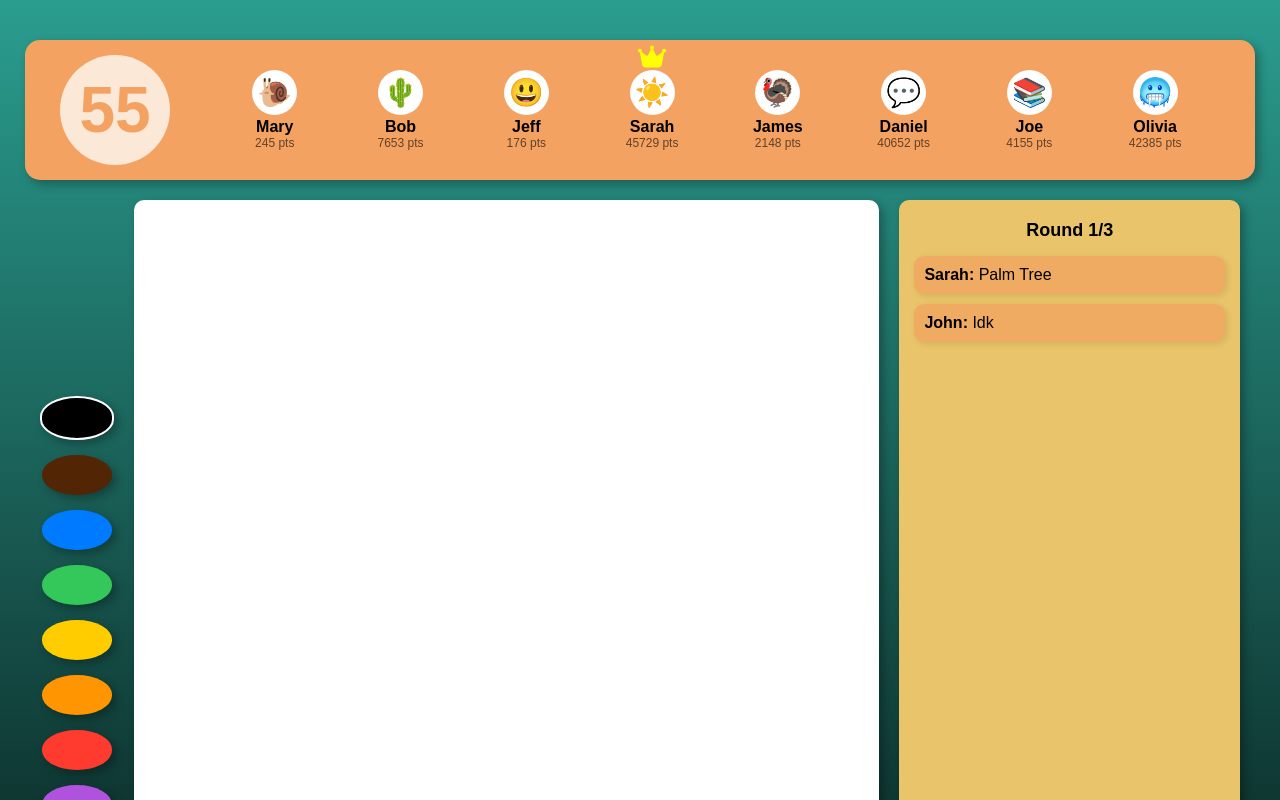
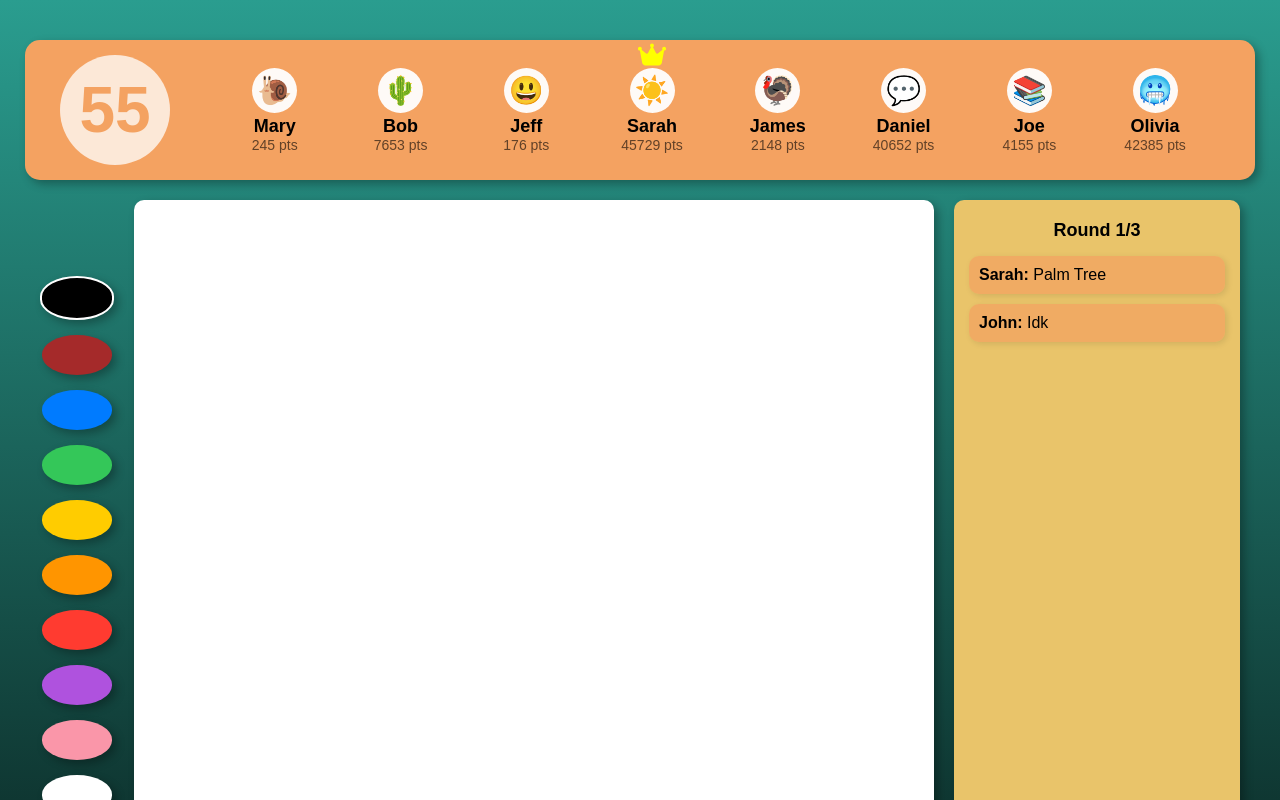
Before and after one commit to yaseminkhan/559_group_15, a React (Create React App) app in the folder frontend/: page /game in a window 1280 px wide. Shown: the top 800 px of the page. Built offline with nearby package versions, Linux system fonts and the light colour scheme; a web font is replaced by a local one.

Commit message:
Drawing canvas functional

```diff
--- a/frontend/src/components/Canvas.js
+++ b/frontend/src/components/Canvas.js
@@ -1,11 +1,67 @@
-import React from "react";
+import React, { useRef, useEffect, useState } from "react";
 import "../styles/GamePage.css";
 
-const Canvas = () => {
-    return (
-        <div className="blank-canvas">
-        </div>
+const Canvas = ({ selectedColour }) => {
+  const canvasRef = useRef(null);
+  const contextRef = useRef(null);
+  const [drawing, setDrawing] = useState(false);
+
+  useEffect(() => {
+    const canvas = canvasRef.current;
+    canvas.width = 800;
+    canvas.height = 690;
+    canvas.style.width = "100%";
+    canvas.style.height = "100%";
+
+    const context = canvas.getContext("2d");
+    context.lineCap = "round";
+    context.lineWidth = 5;
+    context.strokeStyle = selectedColour; // Set initial brush colour
+    contextRef.current = context;
+  }, []);
+
+  // ✅ Fix: Include selectedColour in dependency array
+  useEffect(() => {
+    if (contextRef.current) {
+      contextRef.current.strokeStyle = selectedColour;
+    }
+  }, [selectedColour]); // ✅ Now ESLint warning is gone
+
+  const startDrawing = (event) => {
+    contextRef.current.beginPath();
+    contextRef.current.moveTo(
+      event.nativeEvent.offsetX,
+      event.nativeEvent.offsetY
     );
+    setDrawing(true);
+  };
+
+  const draw = (event) => {
+    if (!drawing) return;
+
+    contextRef.current.strokeStyle = selectedColour; // Ensure colour updates while drawing
+    contextRef.current.lineTo(
+      event.nativeEvent.offsetX,
+      event.nativeEvent.offsetY
+    );
+    contextRef.current.stroke();
+  };
+
+  const stopDrawing = () => {
+    contextRef.current.closePath();
+    setDrawing(false);
+  };
+
+  return (
+    <canvas
+      ref={canvasRef}
+      onMouseDown={startDrawing}
+      onMouseMove={draw}
+      onMouseUp={stopDrawing}
+      onMouseLeave={stopDrawing}
+      className="drawing-canvas"
+    />
+  );
 };
 
 export default Canvas;
--- a/frontend/src/components/ColourPalette.js
+++ b/frontend/src/components/ColourPalette.js
@@ -1,20 +1,21 @@
-import React, { useState } from "react";
+import React from "react";
 import "../styles/GamePage.css";
 
-const colours = ["#000000", "#522504", "#007BFF", "#34C759", "#FFCC00", "#FF9500", "#FF3B30", "#AF52DE", "#FA96A9", "#FFFFFF"];
+const colours = ["#000000", "#A52A2A", "#007BFF", "#34C759", "#FFCC00", "#FF9500", "#FF3B30", "#AF52DE", "#FA96A9", "#FFFFFF"];
 
-const ColourPalette = () => {
-  const [selectedColour, setSelectedColour] = useState("#000000");
-
+const ColourPalette = ({ selectedColour, setSelectedColour }) => {
   return (
     <div className="palette">
       {colours.map((colour) => (
         <button
+          key={colour}
           className={`oval-btn ${selectedColour === colour ? "selected" : ""}`}
-          key={colour}
           onClick={() => setSelectedColour(colour)}
-          style={{ backgroundColor: colour }}
-        ></button>
+          style={{
+            backgroundColor: colour,
+            border: selectedColour === colour ? "2px solid white" : "none",
+          }}
+        />
       ))}
     </div>
   );
--- a/frontend/src/components/GamePage.js
+++ b/frontend/src/components/GamePage.js
@@ -1,4 +1,4 @@
-import React from "react";
+import React, { useState } from "react";
 import "../styles/GamePage.css";
 import Header from "./Header";
 import ColourPalette from "./ColourPalette";
@@ -6,12 +6,13 @@ import Canvas from "./Canvas";
 import Chat from "./ChatBox";
 
 const GamePage = () => {
+  const [selectedColour, setSelectedColour] = useState("#000000");
   return (
     <div className="game-page">
       <Header />
       <div className="game-content">
-        <ColourPalette />
-        <Canvas />
+        <ColourPalette selectedColour={selectedColour} setSelectedColour={setSelectedColour} />
+        <Canvas selectedColour={selectedColour} />
         <Chat />
       </div>
     </div>
--- a/frontend/src/styles/GamePage.css
+++ b/frontend/src/styles/GamePage.css
@@ -63,17 +63,18 @@ body {
     border: 2px solid black;
 }
 
-.blank-canvas{
+.drawing-canvas {
     width: 1200px;
-    height: 930px;
+    height: 690px;
     background-color: white;
     border-radius: 10px;
     box-shadow: 4px 4px 10px rgba(0, 0, 0, 0.3);
+    cursor: crosshair;
 }
 
 .chat-background {
     width: 500px;
-    height: 900px;
+    height: 660px;
     background-color: #E9C46A;
     border-radius: 10px;
     box-shadow: 4px 4px 10px rgba(0, 0, 0, 0.3);
--- a/frontend/src/styles/Header.css
+++ b/frontend/src/styles/Header.css
@@ -65,7 +65,7 @@
 .avatar {
     position: relative;
     font-size: 28px;
-    background: white;
+    background: rgba(255, 255, 255, 0.95);
     color: black;
     border-radius: 50%;
     width: 45px;
@@ -79,10 +79,10 @@
 
 .name {
     font-weight: bold;
-    font-size: 16px;
+    font-size: 18px;
 }
 
 .score {
-    font-size: 12px;
+    font-size: 14px;
     color: rgba(0, 0, 0, 0.60);
 }
```
